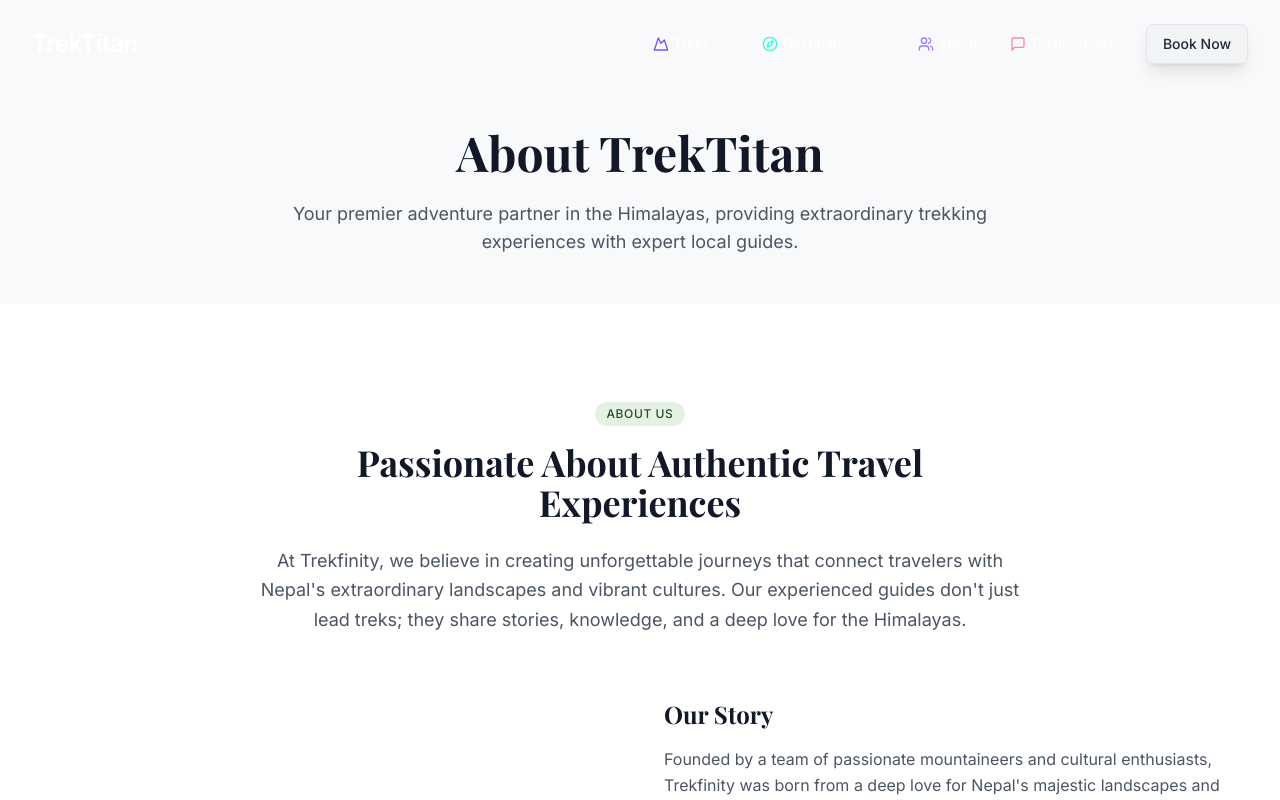
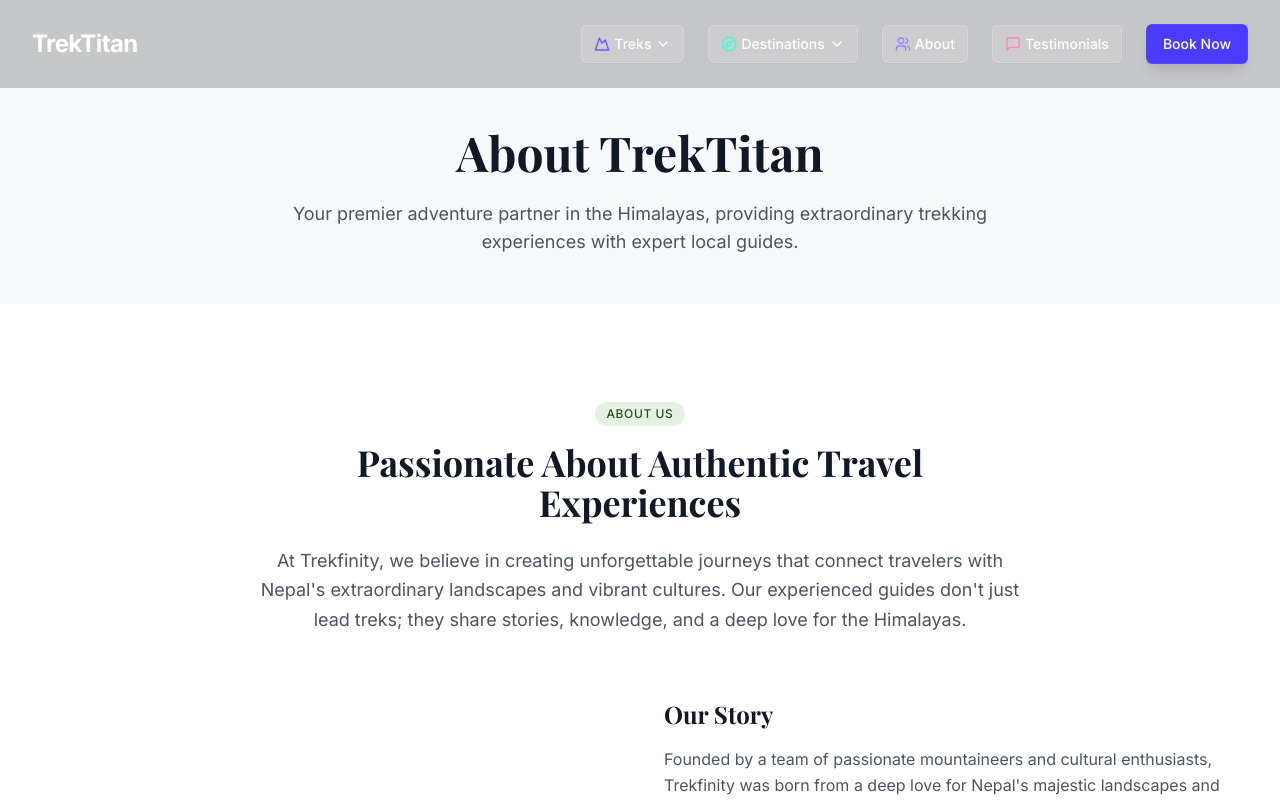
Before and after one commit to dorje888/trekfinity-adventure-guides, a React (Vite) app: page /about in a window 1280 px wide. Shown: the top 800 px of the page. Built offline with nearby package versions, Linux system fonts and the light colour scheme; a web font is replaced by a local one.

Commit message:
Fix: Navbar buttons visibility
Ensure all navigation bar buttons are visible.

```diff
--- a/src/components/Navbar.tsx
+++ b/src/components/Navbar.tsx
@@ -86,7 +86,7 @@ const Navbar = () => {
     <nav
       className={cn(
         "fixed w-full z-50 transition-all duration-300",
-        isScrolled ? "backdrop-blur-lg bg-white/5 border-b border-white/10 py-3" : "bg-transparent py-6"
+        isScrolled ? "backdrop-blur-lg bg-black/30 border-b border-white/10 py-3" : "bg-black/20 py-6"
       )}
     >
       <div className="container mx-auto px-4 sm:px-6 lg:px-8">
@@ -98,12 +98,12 @@ const Navbar = () => {
           </div>
 
           {/* Desktop Navigation */}
-          <div className="hidden md:flex items-center space-x-8">
+          <div className="hidden md:flex items-center space-x-6">
             {navLinks.map((link) => (
               <div key={link.name} className="relative group">
                 {link.dropdownItems ? (
                   <button
-                    className="flex items-center text-sm font-medium text-white/90 hover:text-white transition-premium group"
+                    className="flex items-center px-3 py-2 rounded-md bg-white/10 hover:bg-white/20 text-sm font-medium text-white transition-all duration-200 shadow-sm border border-white/20"
                     onClick={(e) => toggleDropdown(link.name, e)}
                     aria-expanded={activeDropdown === link.name}
                     aria-haspopup="true"
@@ -115,7 +115,7 @@ const Navbar = () => {
                 ) : (
                   <Link
                     to={link.href}
-                    className="flex items-center text-sm font-medium text-white/90 hover:text-white transition-premium"
+                    className="flex items-center px-3 py-2 rounded-md bg-white/10 hover:bg-white/20 text-sm font-medium text-white transition-all duration-200 shadow-sm border border-white/20"
                   >
                     {link.icon}
                     <span className="ml-1">{link.name}</span>
@@ -129,7 +129,7 @@ const Navbar = () => {
                         <Link
                           key={item.name}
                           to={item.href}
-                          className="block px-4 py-2 text-sm text-white/80 hover:bg-white/10 hover:text-white rounded-md mx-1 my-1 transition-premium"
+                          className="block px-4 py-2 text-sm text-white hover:bg-white/10 rounded-md mx-1 my-1 transition-premium"
                           onClick={closeMenu}
                         >
                           {item.name}
@@ -143,7 +143,7 @@ const Navbar = () => {
 
             <Button
               variant="taskbar"
-              className="text-sm font-medium shadow-lg"
+              className="text-sm font-medium shadow-lg bg-indigo-500 hover:bg-indigo-600 text-white border-indigo-400/30"
               asChild
             >
               <Link to="/contact">Book Now</Link>
@@ -158,7 +158,7 @@ const Navbar = () => {
               onClick={() => setIsMenuOpen(!isMenuOpen)}
               aria-expanded={isMenuOpen}
               aria-label="Toggle menu"
-              className="p-2 rounded-md"
+              className="p-2 rounded-md bg-white/10 text-white hover:bg-white/20 border border-white/20"
             >
               {isMenuOpen ? (
                 <X className="h-6 w-6" />
@@ -172,14 +172,14 @@ const Navbar = () => {
 
       {/* Mobile Navigation Menu */}
       {isMenuOpen && (
-        <div className="md:hidden bg-black/50 backdrop-blur-xl p-4 animate-fade-in border-t border-white/10">
+        <div className="md:hidden bg-black/80 backdrop-blur-xl p-4 animate-fade-in border-t border-white/10">
           <div className="flex flex-col space-y-3 pt-2 pb-4">
             {navLinks.map((link) => (
               <div key={link.name}>
                 {link.dropdownItems ? (
                   <div>
                     <button
-                      className="flex items-center w-full text-left px-3 py-2 text-base font-medium text-white/80 hover:text-white transition-premium"
+                      className="flex items-center w-full text-left px-3 py-2 text-base font-medium text-white hover:bg-white/10 rounded-md transition-premium"
                       onClick={(e) => toggleDropdown(link.name, e)}
                       aria-expanded={activeDropdown === link.name}
                     >
@@ -194,7 +194,7 @@ const Navbar = () => {
                           <Link
                             key={item.name}
                             to={item.href}
-                            className="block px-3 py-2 text-sm text-white/70 hover:text-white transition-premium"
+                            className="block px-3 py-2 text-sm text-white/90 hover:bg-white/10 rounded-md transition-premium"
                             onClick={closeMenu}
                           >
                             {item.name}
@@ -206,7 +206,7 @@ const Navbar = () => {
                 ) : (
                   <Link
                     to={link.href}
-                    className="flex items-center px-3 py-2 text-base font-medium text-white/80 hover:text-white transition-premium"
+                    className="flex items-center px-3 py-2 text-base font-medium text-white hover:bg-white/10 rounded-md transition-premium"
                     onClick={closeMenu}
                   >
                     {link.icon}
@@ -217,7 +217,7 @@ const Navbar = () => {
             ))}
             <Button
               variant="taskbar"
-              className="mx-3 text-center"
+              className="mx-3 text-center bg-indigo-500 hover:bg-indigo-600 text-white border-indigo-400/30"
               asChild
             >
               <Link
--- a/src/pages/Index.tsx
+++ b/src/pages/Index.tsx
@@ -46,11 +46,11 @@ const Index = () => {
       <ContactSection />
       <Footer />
 
-      {/* Back to top button - Now using the taskbar variant */}
+      {/* Back to top button with enhanced visibility */}
       <Button
         variant="taskbar"
         size="icon"
-        className="fixed bottom-6 right-6 w-12 h-12 rounded-full z-40"
+        className="fixed bottom-6 right-6 w-12 h-12 rounded-full z-40 bg-indigo-500 hover:bg-indigo-600 text-white shadow-lg border border-indigo-400/30"
         asChild
       >
         <a
```
